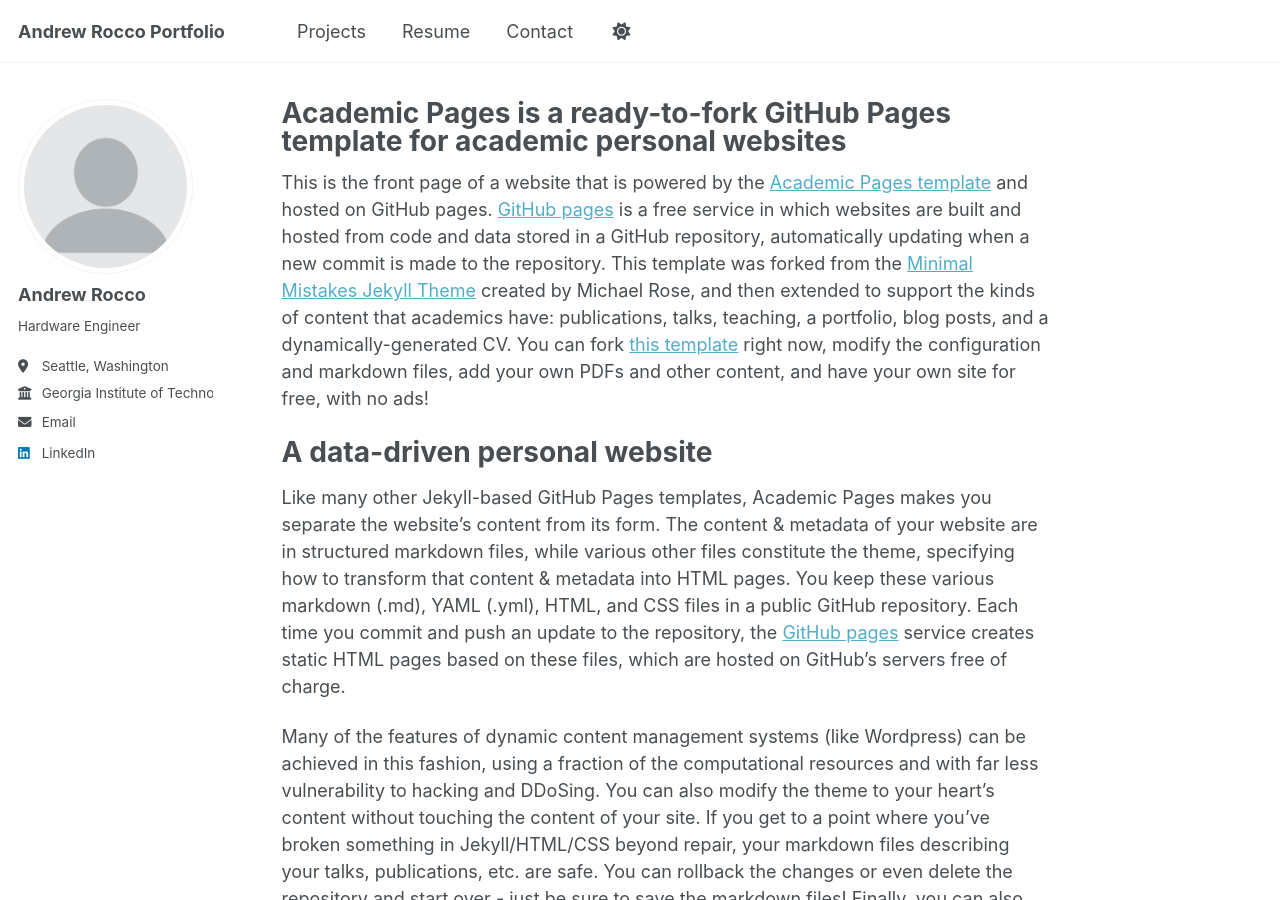
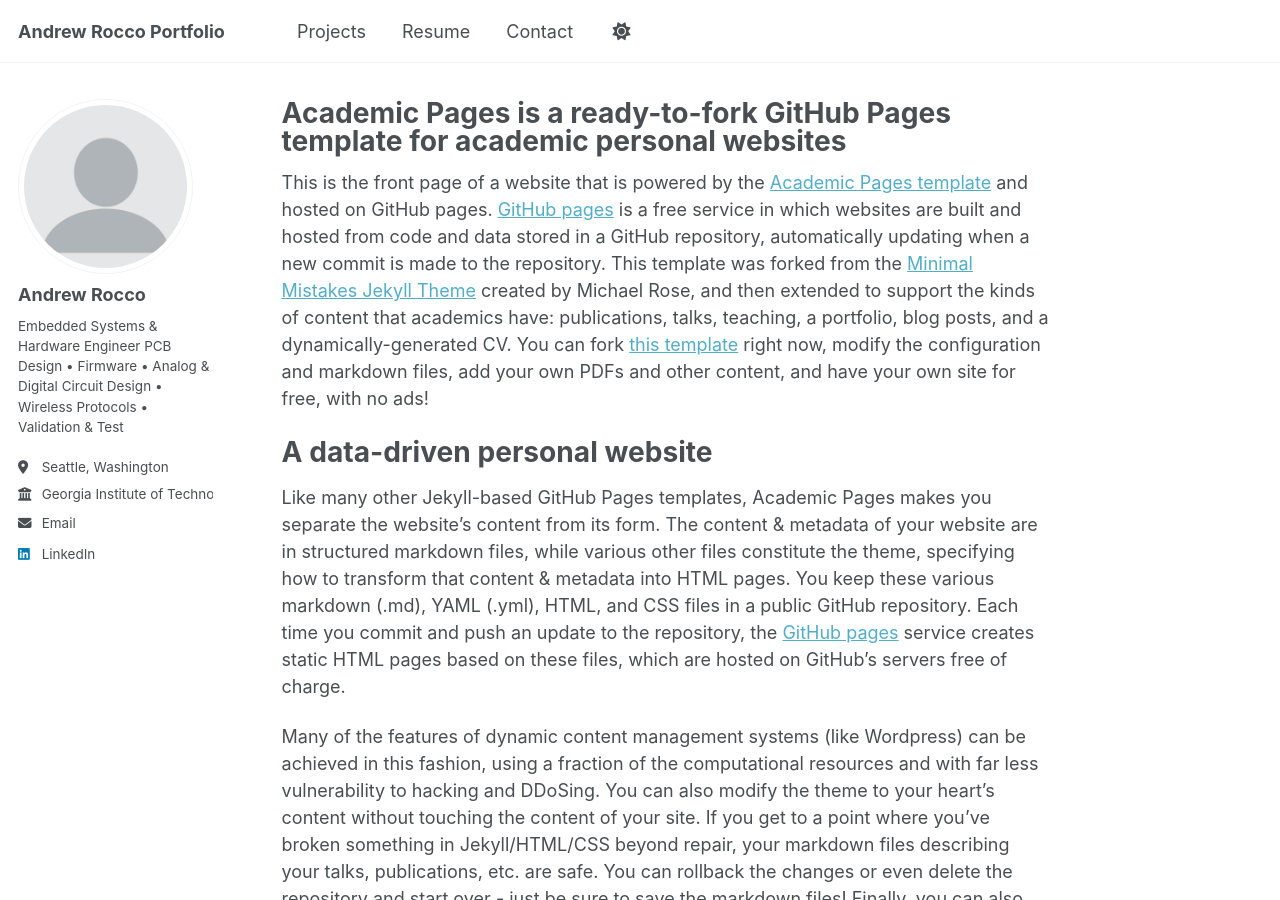
Before and after one commit to andrewlrocco/personal-portfolio, a Jekyll site: the page built from _pages/about.md, in a window 1280 px wide and 900 px high. Built offline with Jekyll 4.4.1, drawn with Linux system fonts in a browser that asks for light colours.

Commit message:
Update _config.yml

```diff
--- a/_config.yml
+++ b/_config.yml
@@ -24,7 +24,7 @@ author:
   # Biographic information
   avatar           : "profile.png"
   name             : "Andrew Rocco"
-  bio              : "Hardware Engineer"
+  bio              : "Embedded Systems & Hardware Engineer\nPCB Design • Firmware • Analog & Digital Circuit Design • Wireless Protocols • Validation & Test"
   location         : "Seattle, Washington"
   employer         : "Georgia Institute of Technology"
   uri              : # URL
```
